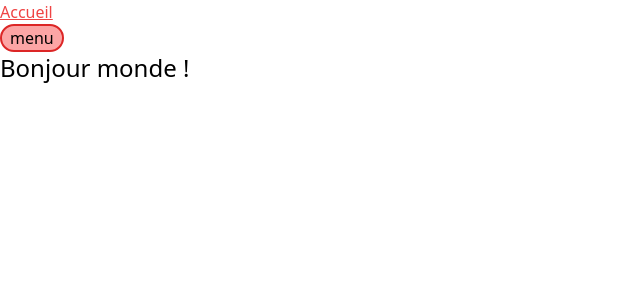
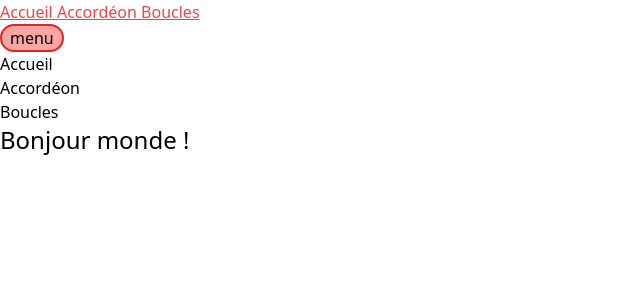
Before and after one commit to MMI-SAE-203/r213-2024-pracht-tp1-Loganmz, a Vue app: page / in a window 1280 px wide. Shown: the top 300 px of the page, without its empty margins (0-640 px from the left). Built offline with nearby package versions, Linux system fonts and the light colour scheme.

Commit message:
router link

```diff
--- a/src/App.vue
+++ b/src/App.vue
@@ -16,6 +16,10 @@ const menuIsOpen = ref(false)
       <ul>
         <li>
           <RouterLink to="/" class="text-red-500 underline"> Accueil </RouterLink>
+          <RouterLink to="/accordeon" class="text-red-500 underline" active-class="text-blue-600 underline"> Accordéon
+          </RouterLink>
+          <RouterLink to="/boucles" class="text-red-500 underline" active-class="text-blue-600 underline">Boucles
+          </RouterLink>
 
         </li>
       </ul>
@@ -29,13 +33,16 @@ const menuIsOpen = ref(false)
     <nav id="mainNav" >
       <ul>
         <li >
+          <RouterLink to="/"> Accueil </RouterLink>
+        </li>
+        <li >
+          <RouterLink to="/accordeon"> Accordéon
+          </RouterLink>
 
         </li>
         <li >
-
-        </li>
-        <li >
-
+          <RouterLink to="/boucles">Boucles
+          </RouterLink>
         </li>
       </ul>
     </nav>
```
